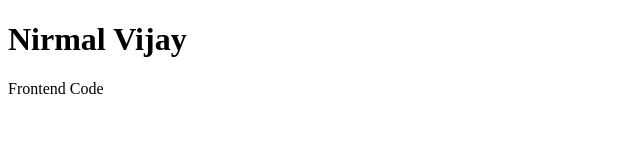
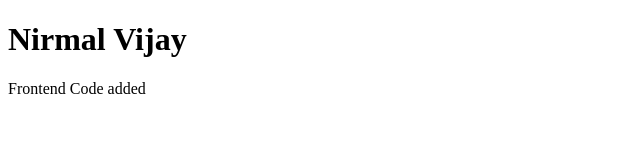
Before and after one commit to Nirmal-Vijay/SampleRepo, a plain HTML site: page index.html in a window 1280 px wide. Shown: the full height of the page, 0-640 px from the left. Drawn offline with Linux system fonts and the light colour scheme.

Commit message:
feat : frontend code added

```diff
--- a/index.html
+++ b/index.html
@@ -7,6 +7,6 @@
   </head>
   <body>
     <h1>Nirmal Vijay</h1>
-    <p>Frontend Code</p>
+    <p>Frontend Code added</p>
   </body>
 </html>
```
